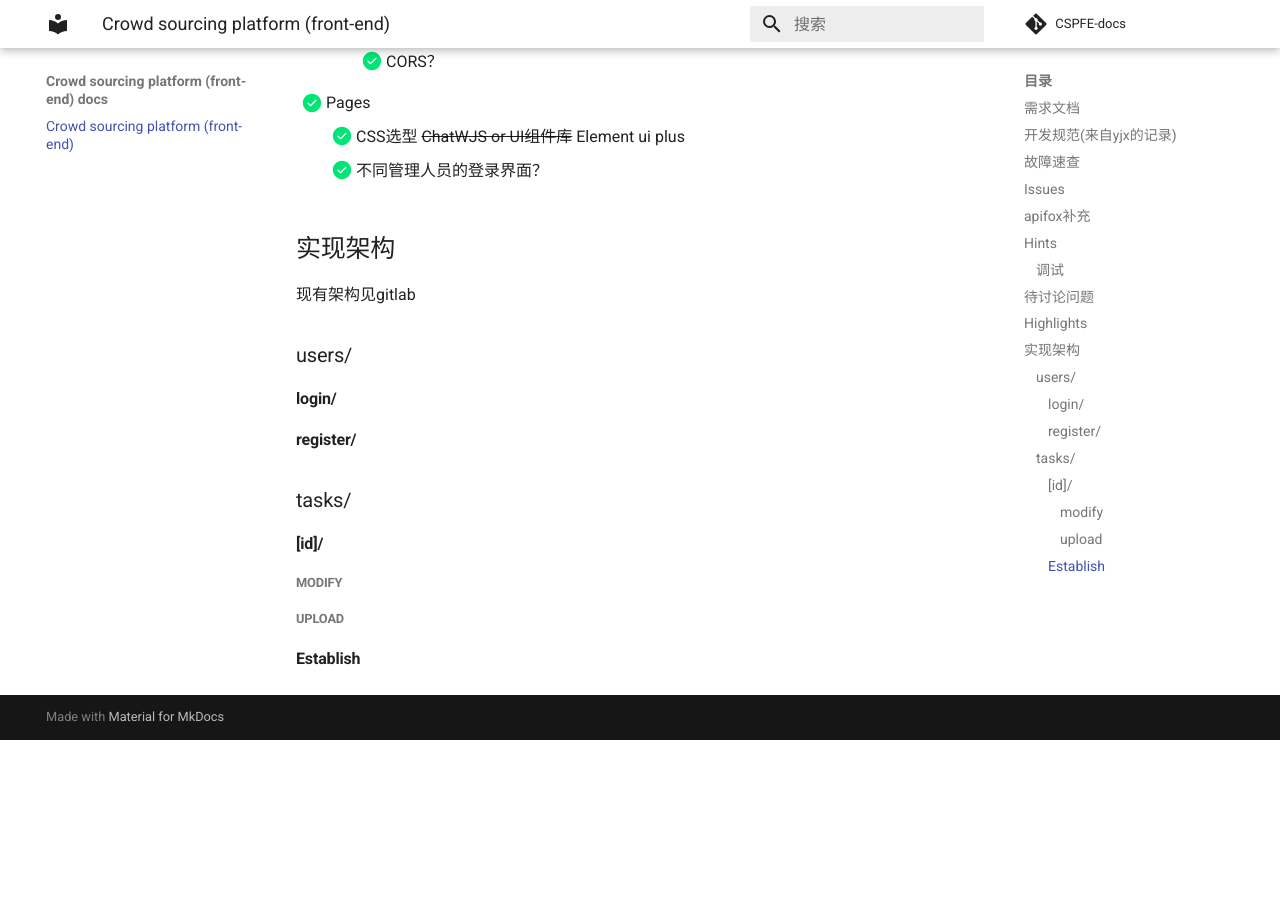
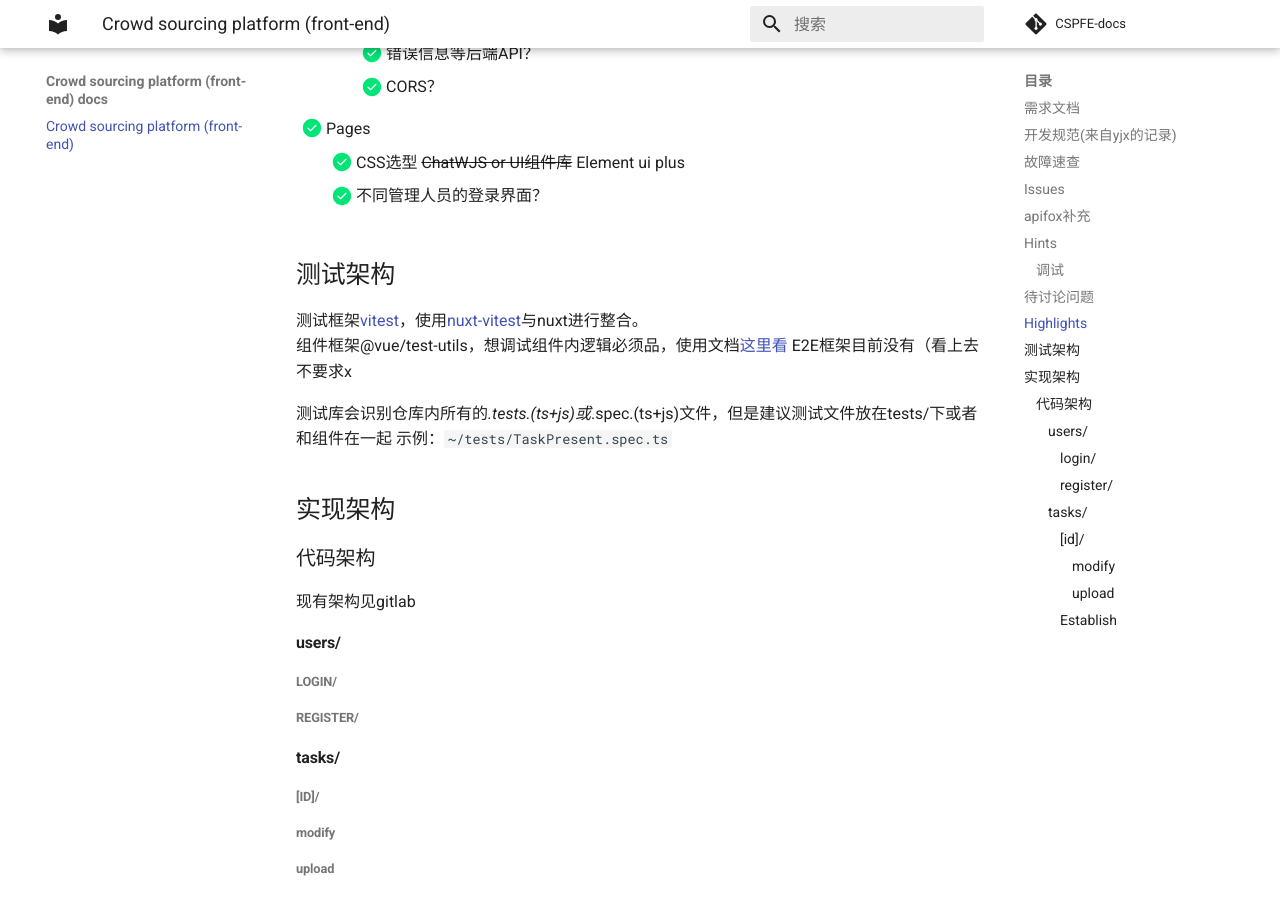
Before and after one commit to syniox/CSFE-docs, an MkDocs documentation site: the page built from docs/index.md, in a window 1280 px wide and 900 px high, scrolled down 2514 px. Built offline with MkDocs 1.6.1 and Material for MkDocs 9.7.7, drawn with Linux system fonts in a browser that asks for light colours; comment, search, counter and statistics services are not loaded; before the commit the page ends 3254 px from its top, so only the background shows below that.

Commit message:
Update index.md

```diff
--- a/docs/index.md
+++ b/docs/index.md
@@ -82,20 +82,33 @@ tasks.status:
     - [x] 不同管理人员的登录界面？
 
 
+## 测试架构
+
+测试框架[vitest](https://vitest.dev)，使用[nuxt-vitest](https://github.com/danielroe/nuxt-vitest)与nuxt进行整合。
+组件框架@vue/test-utils，想调试组件内逻辑必须品，使用文档[这里看](https://test-utils.vuejs.org)
+E2E框架目前没有（看上去不要求x
+
+测试库会识别仓库内所有的*.tests.(ts+js)或*.spec.(ts+js)文件，但是建议测试文件放在tests/下或者和组件在一起
+示例：`~/tests/TaskPresent.spec.ts`
+
+
 ## 实现架构
+
+
+### 代码架构
 
 现有架构见gitlab
 
-### users/
+#### users/
 
-#### login/
-#### register/
+##### login/
+##### register/
 
-### tasks/
+#### tasks/
 
-#### [id]/
+##### [id]/
 
-##### modify
-##### upload
+###### modify
+###### upload
 
-#### Establish
+##### Establish
```
